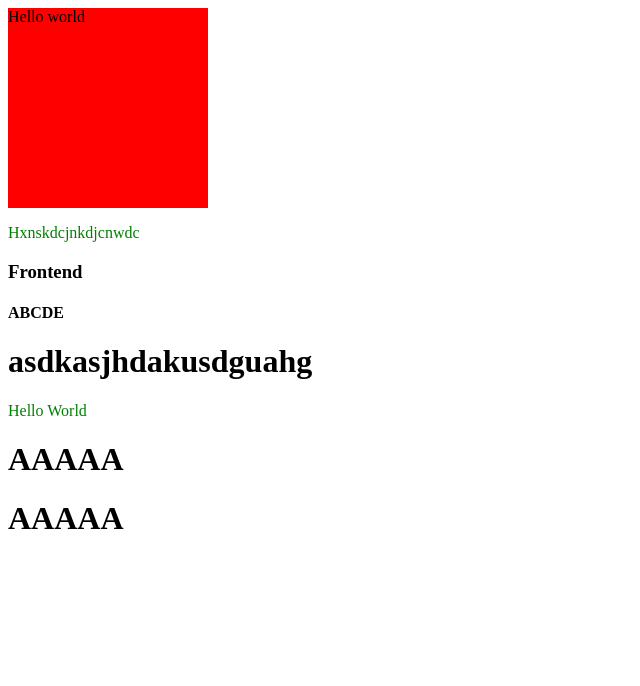
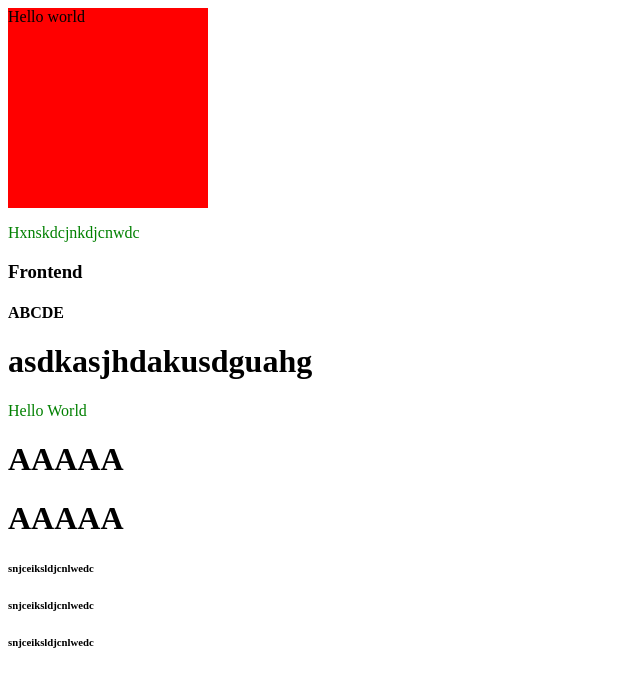
Before and after one commit to KhayyamMammadli/git-exam, a plain HTML site: page index.html in a window 1280 px wide. Shown: the whole page, without its empty margins (0-640 px from the left). Drawn offline with Linux system fonts and the light colour scheme.

Commit message:
ajshdueuhd

```diff
--- a/index.html
+++ b/index.html
@@ -16,5 +16,8 @@
     <p>Hello World</p>
     <h1>AAAAA</h1>
     <h1>AAAAA</h1>
+    <h6>snjceiksldjcnlwedc</h6>
+    <h6>snjceiksldjcnlwedc</h6>
+    <h6>snjceiksldjcnlwedc</h6>
 </body>
 </html>
```
